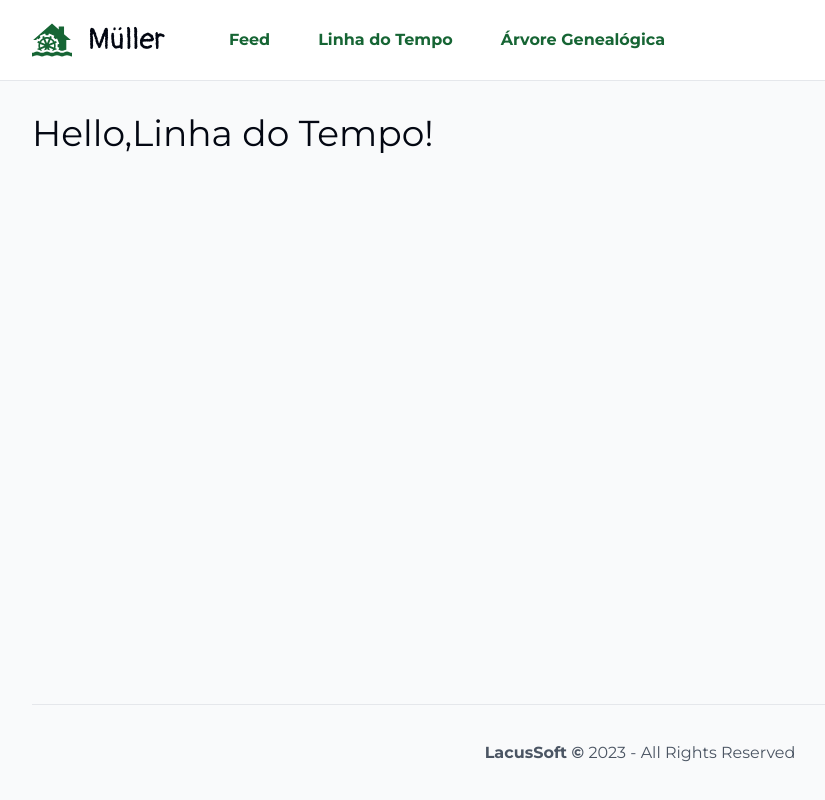
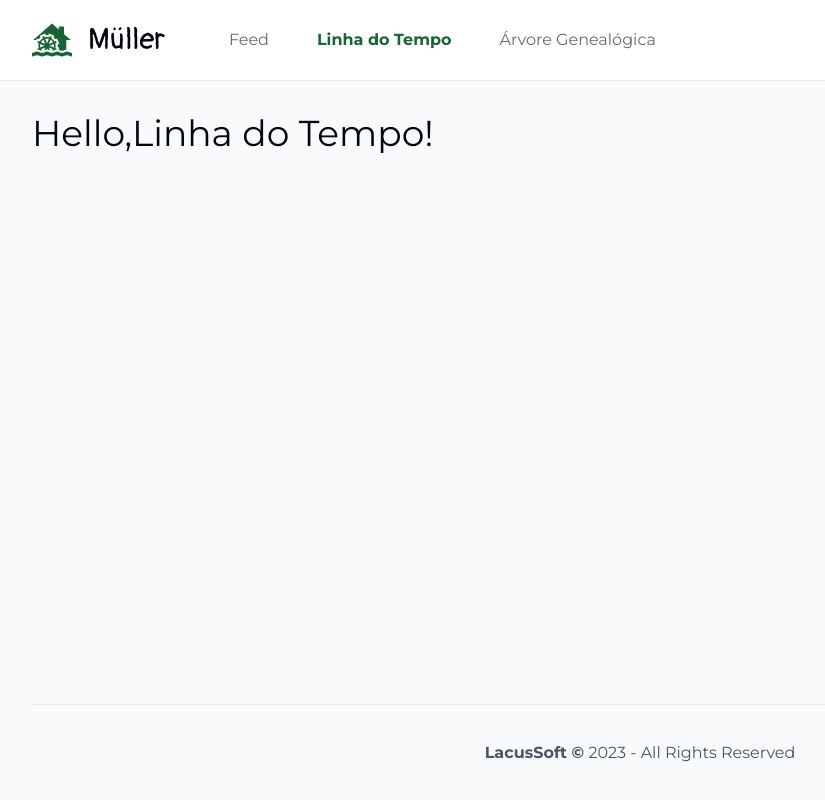
Before and after one commit to juliolmuller/fam-muller, a Next.js app in the folder web/: page /timeline in a window 1280 px wide. Shown: the whole page, without its empty margins (0-825 px from the left). Built offline with nearby package versions, Linux system fonts and the light colour scheme.

Commit message:
feat: make header nav links active according to current URL

```diff
--- a/web/src/app/(platform)/layout.tsx
+++ b/web/src/app/(platform)/layout.tsx
@@ -28,15 +28,15 @@ export default function PlatformLayout({ children }: PlatformLayout.Props) {
           Müller
         </Link>
 
-        <Button href="/feed" variant="text">
+        <Button href="/feed" isNav variant="text">
           Feed
         </Button>
 
-        <Button href="/timeline" variant="text">
+        <Button href="/timeline" isNav variant="text">
           Linha do Tempo
         </Button>
 
-        <Button href="/tree" variant="text">
+        <Button href="/tree" isNav variant="text">
           Árvore Genealógica
         </Button>
       </header>
--- a/web/src/components/button/index.tsx
+++ b/web/src/components/button/index.tsx
@@ -1,4 +1,7 @@
+'use client'
+
 import Link, { LinkProps } from 'next/link'
+import { usePathname } from 'next/navigation'
 import { HTMLAttributes } from 'react'
 
 import { clsx } from '~/utils/stykes'
@@ -6,6 +9,7 @@ import { clsx } from '~/utils/stykes'
 export type ButtonProps = HTMLAttributes<HTMLButtonElement> & {
   as?: LinkProps['as']
   href?: LinkProps['href']
+  isNav?: boolean
   prefetch?: LinkProps['prefetch']
   replace?: LinkProps['replace']
   scroll?: LinkProps['scroll']
@@ -16,15 +20,20 @@ export type ButtonProps = HTMLAttributes<HTMLButtonElement> & {
 
 export default function Button({
   className,
+  isNav,
   type = 'button',
   variant = 'default',
   ...props
 }: ButtonProps) {
+  const isActive = usePathname().startsWith(props.href?.toString() ?? '')
   const actualClassName = clsx(
     'flex items-center justify-center h-12 rounded-md px-4 transition-colors font-bold active:scale-[98%] active:filter active:brightness-[96%]',
     variant === 'default' && 'bg-brand-800 text-white hover:bg-brand-900',
     variant === 'text' &&
       'text-brand-800 hover:text-brand-900 hover:bg-gray-300',
+    isNav &&
+      !isActive &&
+      'font-normal text-gray-950 opacity-60 hover:opacity-100',
     className,
   )
 
```
